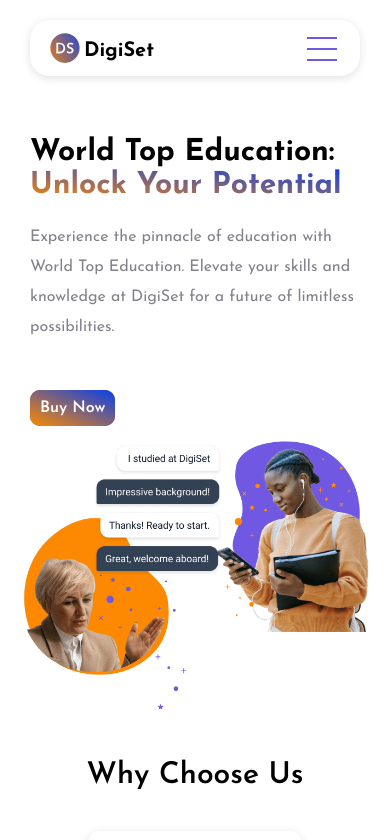
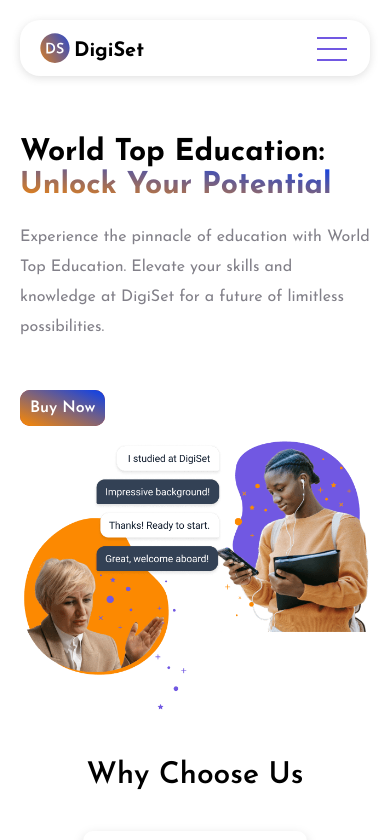
Before and after one commit to ValeriyaGlx/eCommerce-Application, a React (Create React App) app: page / in a window 390 px wide. Shown: the top 840 px of the page. Built offline with nearby package versions, Linux system fonts and the light colour scheme.

Commit message:
fix: fix resposive

```diff
--- a/src/app/App.css
+++ b/src/app/App.css
@@ -92,9 +92,9 @@ p {
     padding: 20px 50px;
   }
 }
-@media (max-width: 701px) {
+@media (max-width: 860px) {
   .container {
-    padding: 20px 30px;
+    padding: 20px 20px;
   }
 }
 
--- a/src/app/App.scss
+++ b/src/app/App.scss
@@ -88,8 +88,8 @@ p {
     padding: 20px 50px;
   }
 
-  @media (max-width: 701px) {
-    padding: 20px 30px;
+  @media (max-width: 860px) {
+    padding: 20px 20px;
   }
 }
 
--- a/src/entities/UserAddressSection/UserAddressSection.tsx
+++ b/src/entities/UserAddressSection/UserAddressSection.tsx
@@ -111,6 +111,9 @@ const UserAddressSection: FC<UserAddressSectionProps> = ({
       ...prevChanges,
       check: 'change',
     }));
+
+    if (!checkboxValue) {
+    }
   };
 
   const saveAddress = () => {
@@ -150,8 +153,11 @@ const UserAddressSection: FC<UserAddressSectionProps> = ({
           ),
         );
       });
-      return errs.every((el) => el === null || el === '');
+
+      return errs.every((el) => el === null);
     }
+
+    validateBeforeSubmit();
 
     if (!validateBeforeSubmit()) {
       setMessage('Fix validation errors first.');
--- a/src/pages/Product/Product.tsx
+++ b/src/pages/Product/Product.tsx
@@ -4,7 +4,6 @@ import React, { useEffect, useState } from 'react';
 import PageNotFound from '../PageNotFound/PageNotFound';
 import { getAccessToken } from '../../widgets/SignUpSection/usage/ApiRegistration';
 import ProductInfo from '../../widgets/ProductInfo/ProductInfo';
-import SameCategory from '../../widgets/SameCategory/SameCategory';
 
 import { getProduct } from './productAPI';
 
@@ -52,7 +51,6 @@ const Product = () => {
         {pageFound && (
           <div>
             <ProductInfo product={productInfo} />
-            <SameCategory />
           </div>
         )}
       </>
```
